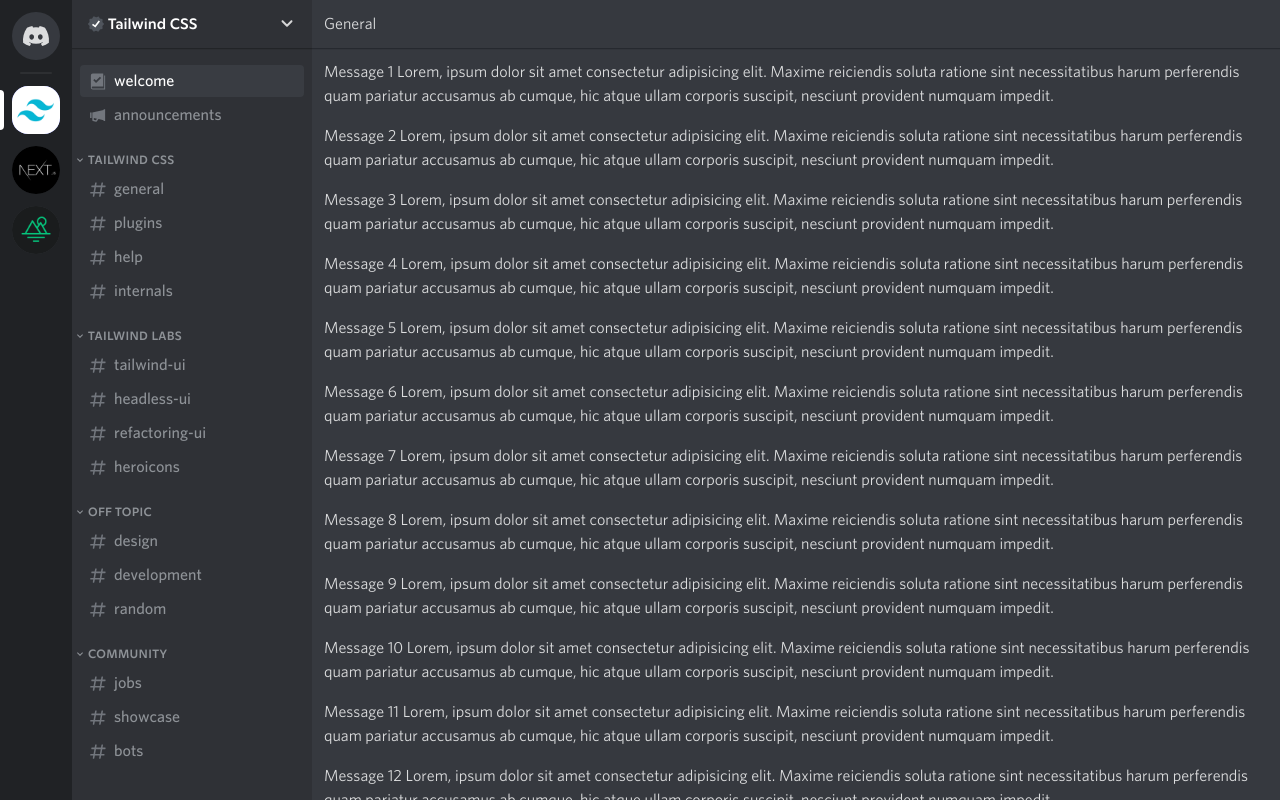
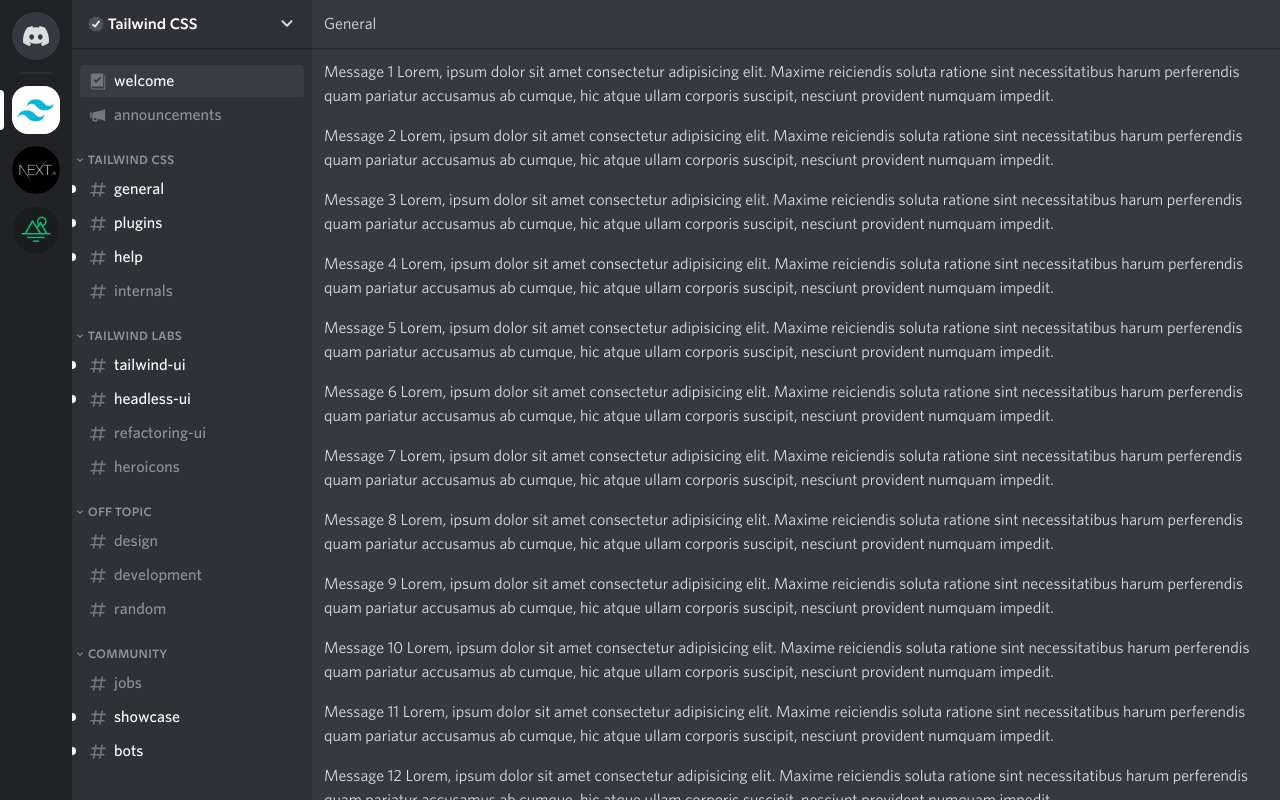
Before and after one commit to adeonir/egghead-tailwind-discord-clone, a Next.js app: page /servers/1/channels/1 in a window 1280 px wide. Built offline with nearby package versions, Linux system fonts and the light colour scheme.

Commit message:
Add inactive states to channel link component

```diff
--- a/src/components/ChannelLink/ChannelLink.tsx
+++ b/src/components/ChannelLink/ChannelLink.tsx
@@ -1,20 +1,32 @@
 import Link from 'next/link'
 import { useRouter } from 'next/router'
+
+import { Channel } from 'layouts/Channels'
 
 import * as Icons from 'components/Icons'
 
 type Props = {
-  channel: {
-    id: number
-    label: string
-    icon?: string
-  }
+  channel: Channel
 }
 
 export const ChannelLink = ({ channel }: Props) => {
   const router = useRouter()
   const { sid, cid } = router.query
+
   const active = Number(channel.id) === Number(cid)
+
+  const state = active
+    ? 'active'
+    : channel.unread
+    ? 'inactiveUnread'
+    : 'inactiveRead'
+  const classes = {
+    active: 'text-white bg-gray-550/[0.32]',
+    inactiveUnread:
+      'text-white hover:bg-gray-550/[0.16] active:bg-gray-550/[0.24]',
+    inactiveRead:
+      'text-gray-300 hover:text-gray-100 hover:bg-gray-550/[0.16] active:bg-gray-550/[0.24]',
+  }
 
   const Icon = channel.icon
     ? Icons[channel.icon as keyof typeof Icons]
@@ -23,12 +35,11 @@
   return (
     <Link href={`/servers/${sid}/channels/${channel.id}`}>
       <a
-        className={`${
-          active
-            ? 'bg-gray-550/[0.32] text-white'
-            : 'text-gray-300 hover:bg-gray-550/[0.16] hover:text-gray-100'
-        } group mx-2 flex items-center rounded px-2 py-1`}
+        className={`${classes[state]} group relative mx-2 flex items-center rounded px-2 py-1`}
       >
+        {state === 'inactiveUnread' && (
+          <div className="absolute left-0 -ml-2 h-2 w-1 rounded-r-full bg-white" />
+        )}
         <Icon className="mr-1.5 h-5 w-5 pt-px text-gray-400" />
         {channel.label}
         <Icons.AddPerson className="ml-auto h-4 w-4 text-gray-200 opacity-0 transition group-hover:opacity-100 hover:text-gray-100" />
```
